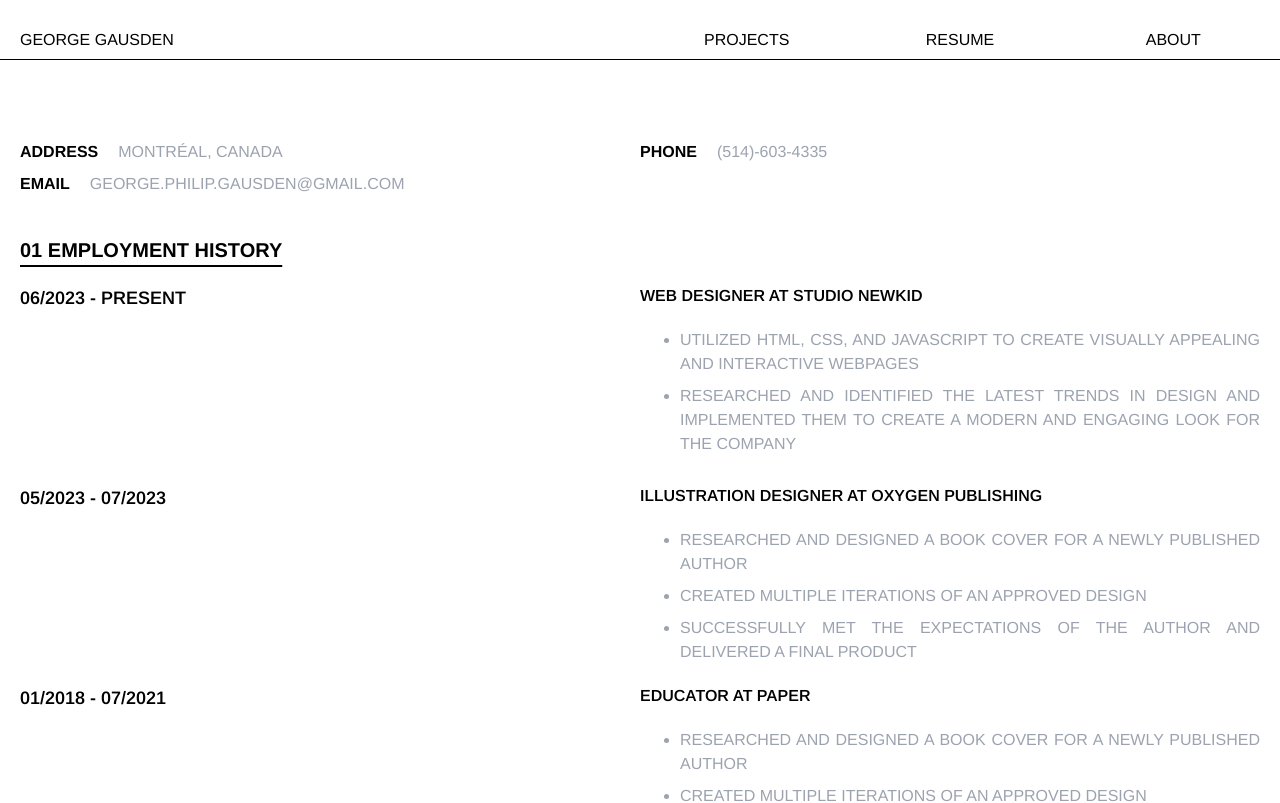
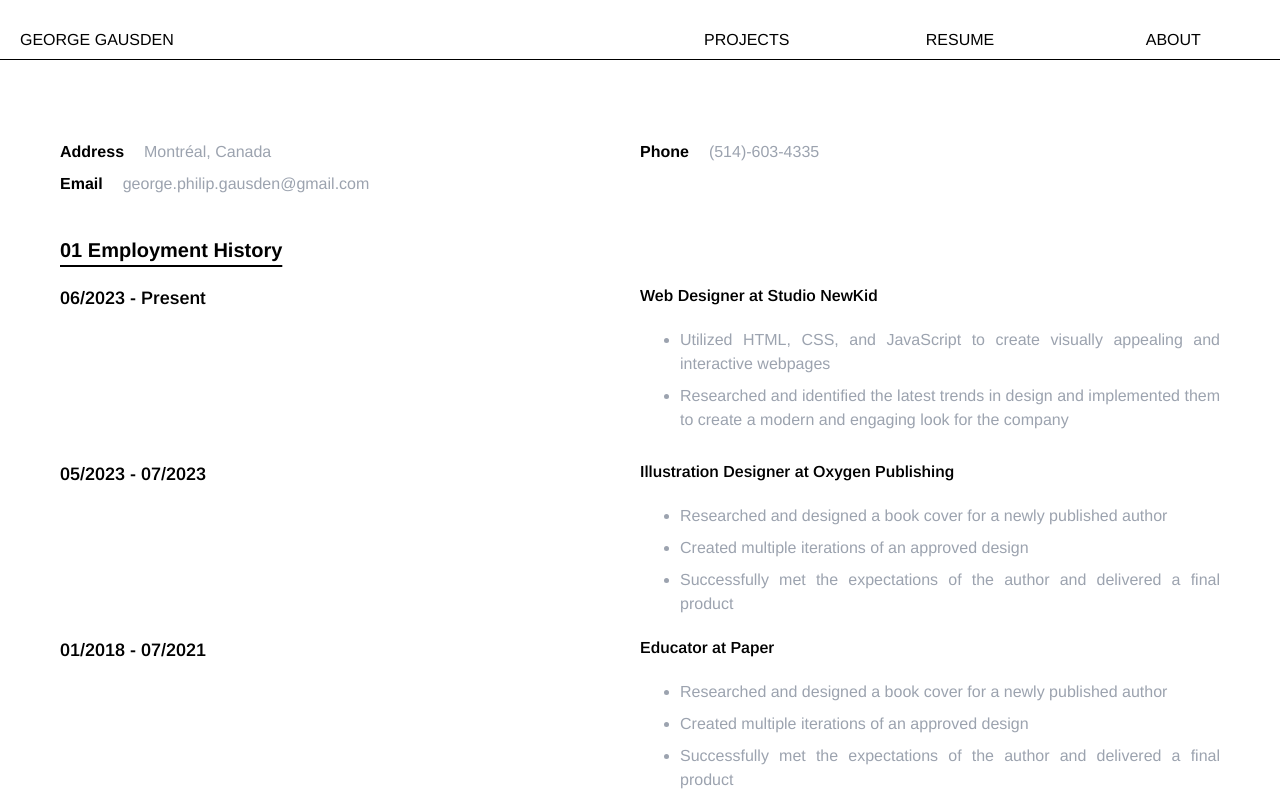
Before and after one commit to georgegausden/portfolio, a Next.js app: page /resume in a window 1280 px wide. Shown: the top 803 px of the page. Built offline with nearby package versions, Linux system fonts and the light colour scheme.

Commit message:
Refactor card component and layout
This commit refactors the card component by adjusting the hover scale and aligning the project title. It also modifies the layout by adding some spacing and adjusting the body class.

```diff
--- a/app/components/card.tsx
+++ b/app/components/card.tsx
@@ -11,12 +11,12 @@ function Card({ project }: { project: any }) {
 
     return (
         <Link href={project.link} className="border border-black hover:italic ease-in-out rounded-md overflow-hidden">
-            <div className='m-5 hover:scale-[120%] ease-in-out duration-300 overflow-clip z-0'>
+            <div className='m-5 hover:scale-[105%] ease-in-out duration-300 overflow-clip z-0'>
                 <Image src={project.imageSrc} alt="card" width={300} height={300} className='rounded-md'/>
             </div>
 
             <div className='border-t border-black z-10'>
-                    <h1 className='text-2xl text-center align-middle m-5'>{project.title}</h1>
+                    <h2 className='text-center align-middle m-5'>{project.title}</h2>
             </div>
         </Link>
 
--- a/app/globals.css
+++ b/app/globals.css
@@ -51,6 +51,7 @@
   #references{
     @apply pt-10;
   }
+
 }
 
 :root {
--- a/app/layout.tsx
+++ b/app/layout.tsx
@@ -18,11 +18,16 @@ export default function RootLayout({
 }>) {
   return (
     <html lang="en" className={inter.className}>
+
       <body className='text-black uppercase'>
+
+
+
         <Navbar/>
         <div className="p-5">
         {children}
         </div>
+
         </body>
     </html>
   );
--- a/app/resume/page.tsx
+++ b/app/resume/page.tsx
@@ -3,7 +3,7 @@ import Link from "next/link";
 
 export default function Resume() {
   return (
-    <div className="text-justify">
+    <div className="text-justify px-10 normal-case">
       <h1 className="text-3xl align-middle mt-10"></h1>
 
       <div className="grid sm:grid-cols-1 md:grid-cols-2 mt-10">
```
